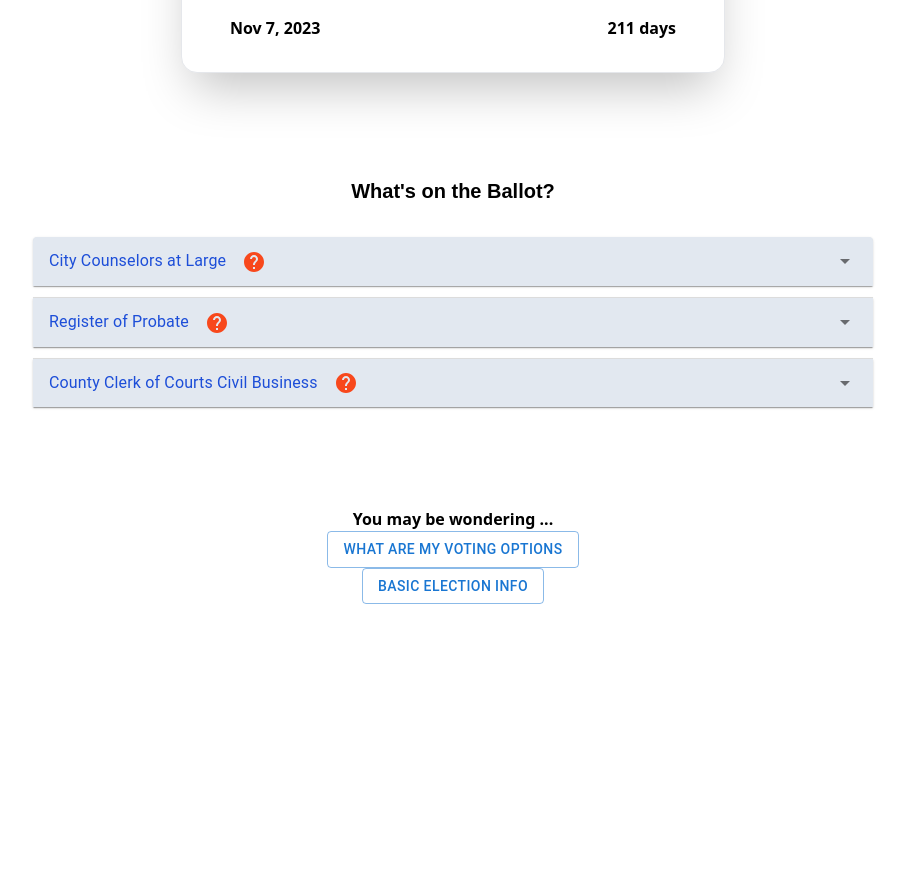
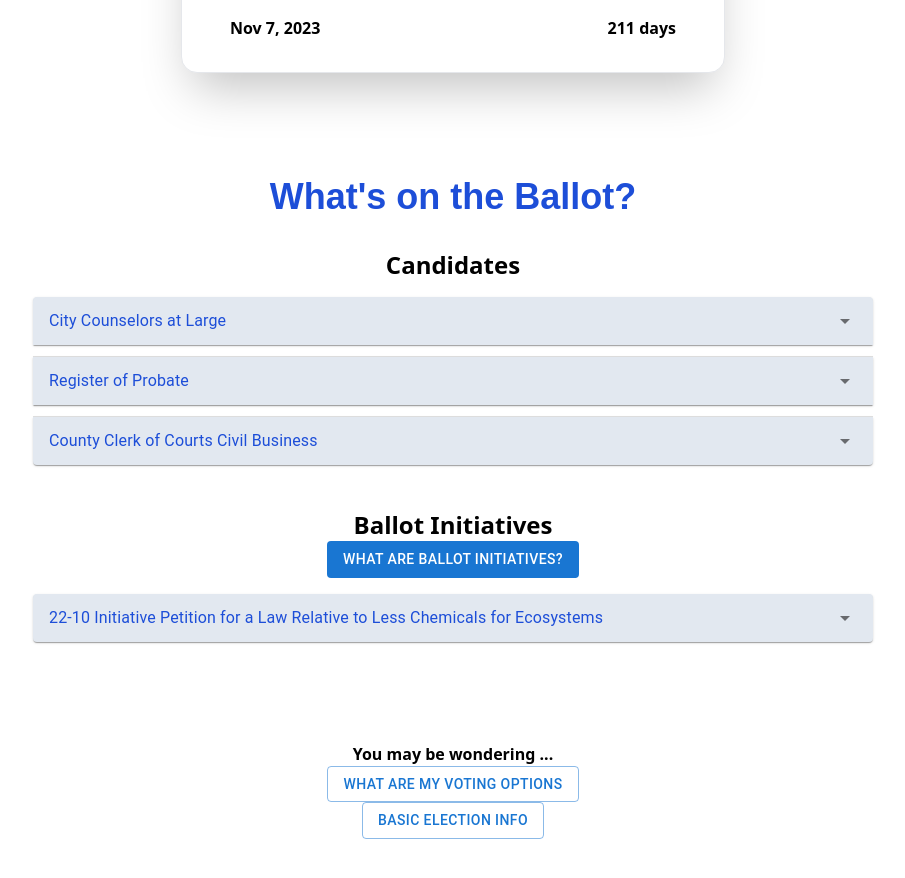
Before and after one commit to BU-Spark/pitne-voter-app, a Next.js app in the folder client/: page /ballotInfo in a window 1280 px wide. Shown: the part 620-1498 px from the top of the page, without its empty margins (187-1092 px from the left). Before the commit the page ends 1264 px from the top, so only its background shows below. Built offline with nearby package versions, Linux system fonts and the light colour scheme.

Commit message:
start of ballot initiatives work (rest will be done by Arshnoor)

```diff
--- /dev/null
+++ b/client/src/pages/ballotInfo/ballotInitDropDown.tsx
@@ -0,0 +1,47 @@
+import * as React from 'react';
+import Accordion from '@mui/material/Accordion';
+import AccordionSummary from '@mui/material/AccordionSummary';
+import AccordionDetails from '@mui/material/AccordionDetails';
+import Typography from '@mui/material/Typography';
+import ArrowDropDownIcon from '@mui/icons-material/ArrowDropDown';
+import { ballotInitData } from '@/utliity/BallotInfo/ballotInitData'
+import { Card, CardContent } from '@mui/material';
+
+
+export default function BallotInitDropDown() {
+    return (
+        <div className='p-4 text-center w-full sm:w-3/4 ' style={{ paddingLeft: '24px', paddingRight: '24px' }} >
+            {ballotInitData.map((item, index) => (
+                <Accordion key={index} sx={{ backgroundColor: '#e2e8f0', marginBottom: '12px' }}>
+                    <AccordionSummary
+                        expandIcon={<ArrowDropDownIcon />}
+                        aria-controls={`panel${index + 1}-content`}
+                        id={`panel${index + 1}-header`}
+                    >
+                        <Typography className='text-blue-700 text-lg'>{item.title}</Typography>
+                    </AccordionSummary>
+
+                    <AccordionDetails>
+                        <div className='text-lg'>
+                            <Typography className='text-lg underline'>Proponent's Contact:</Typography>
+                            {item.content.proponent.name}<br/>
+                            {item.content.proponent.email}<br/>
+                            {item.content.proponent.phone}<br/>
+                        </div>
+
+                        <Card className='my-8' sx={{ minWidth: 275 }}>
+                            <CardContent>
+                                <Typography className='text-xl underline'>What is a vote YES?</Typography>
+                                <ul className='list-disc list-outside text-lg pr-8 text-left pl-16 py-2'>
+                                    {/* NOTE: BELOW BULLETS SHOULD BE CHANGED TO A MAPPING (NOT HARDCODED NUMBER) */}
+                                    <li>{item.content.yes.bullet1}</li>
+                                    <li>{item.content.yes.bullet2}</li>
+                                </ul>
+                            </CardContent>
+                        </Card>
+                    </AccordionDetails>
+                </Accordion>
+            ))}
+        </div>
+    )
+}
--- a/client/src/pages/ballotInfo/dropDown.tsx
+++ b/client/src/pages/ballotInfo/dropDown.tsx
@@ -6,23 +6,10 @@ import Typography from '@mui/material/Typography';
 import ArrowDownwardIcon from '@mui/icons-material/ArrowDownward';
 import ArrowDropDownIcon from '@mui/icons-material/ArrowDropDown';
 import PeopleCard from './peopleCard';
-import HelpIcon from '@mui/icons-material/Help';
 import { dropDownData } from '@/utliity/BallotInfo/dropDownData'
-import PopUpBox from './popUpBox';
-import { useState } from 'react';
 
 
 export default function DropDown() {
-    const [open, setOpen] = useState(false);
-
-    const handleClickOpen = () => {
-        setOpen(true);
-    };
-
-    const handleClose = () => {
-        setOpen(false);
-    };
-
     return (
         <div className='p-4 text-center w-full sm:w-3/4 ' style={{ paddingLeft: '24px', paddingRight: '24px' }} >
             {dropDownData.map((item, index) => (
@@ -32,10 +19,13 @@ export default function DropDown() {
                         aria-controls={`panel${index + 1}-content`}
                         id={`panel${index + 1}-header`}
                     >
-                        <Typography sx={{ color: '#1d4ed8' }}>{item.title}<HelpIcon sx={{ ml: 2, color: '#F8481C', borderRadius: '50%' }} onClick={handleClickOpen} /></Typography>
+                        <Typography className='text-blue-700 text-lg'>{item.title}</Typography>
                     </AccordionSummary>
 
                     <AccordionDetails>
+                        {/* Description of the role (NOTE: WILL NEED TO MAKE THIS DYNAMIC AS WELL)*/}
+                        <Typography className='mx-4 mb-8 text-lg'>Councilors are elected every two years by the citizens of Boston. The council is made up of four at-large councilors that represent the entire city, and nine district councilors that represent specific areas of the city. The City Council serves as a link between the citizens of Boston and their municipal government.</Typography>
+
                         {/* Map over the content of each item */}
                         {Object.values(item.content).map((person, idx) => (
                             <div key={idx} className='m-4'>
@@ -45,9 +35,6 @@ export default function DropDown() {
                     </AccordionDetails>
                 </Accordion>
             ))}
-            <div className='rounded-xl'>
-                <PopUpBox open={open} onClose={handleClose} /> {/* Add the PopUpBox component */}
-            </div>
         </div>
     )
 }
--- a/client/src/pages/ballotInfo/index.tsx
+++ b/client/src/pages/ballotInfo/index.tsx
@@ -3,10 +3,10 @@ import { Box, TextField } from "@mui/material";
 import Checkbox from '@mui/material/Checkbox';
 import * as React from 'react';
 import DropDown from './dropDown';
-import HelpIcon from '@mui/icons-material/Help';
 import BoxAddress from "./boxAddress";
 import NavBar from "@/components/nav/NavBar";
-
+import BallotInitDropDown from "./ballotInitDropDown";
+import ButtonFillEx from "@/components/button/ButtonFillEx";
 
 
 
@@ -21,19 +21,20 @@ export default function BallotInfo() {
         <div className=''>
             <NavBar />
 
+            {/* Header */}
             <div className='p-4 text-center '>
                 <h1 className='text-blue-700 font-bold text-6xl '>Ballot Info</h1>
                 <h1 className='font-semibold text-xl p-5 mt-2' >Explore the elections, candidates, and crucial issues
                     personalized to your community.</h1>
             </div>
 
+            {/* Address form */}
             <div className='flex flex-col justify-center items-center p-2'>
                 <BoxAddress />
                 <ButtonFill name='Submit Address' link='/submitAddress' variant='outlined' className='p-4 mt-4 rounded-full bg-white text-blue-700 border-blue-800  hover:bg-blue-100' />
-
             </div>
 
-
+            {/* Election checkbox card */}
             <div className='grid grid-cols-4'>
                 <div className='md:col-span-1 hidden md:block'>
                 </div>
@@ -67,23 +68,24 @@ export default function BallotInfo() {
                 </div>
             </div>
 
+            {/* What's on the Ballot dropdown */}
+            <div className='flex flex-col justify-center items-center p-8 my-6'>
+                <h1 className='font-bold text-center mx-6 my-4 text-4xl text-blue-700' style={{ fontFamily: 'Arial, sans-serif' }}><strong>What&apos;s on the Ballot?</strong></h1>
 
-            <div className='flex flex-col justify-center items-center p-8 my-6'>
-                <h1 className='font-semibold text-center mx-6 my-4 text-xl' style={{ fontFamily: 'Arial, sans-serif' }}><strong>What&apos;s on the Ballot?</strong></h1>
+                <h1 className='font-semibold text-left text-2xl mt-4'>Candidates</h1>
                 <DropDown ></DropDown>
+
+                <h1 className='font-semibold text-left text-2xl mt-4'>Ballot Initiatives</h1>
+                <ButtonFillEx name='What are Ballot Initiatives?' link='https://ballotpedia.org/Ballot_initiative' className='p-3 m-4 rounded-full bg-blue-700 text-white'/>
+                <BallotInitDropDown />
             </div>
 
+            {/* Footer */}
             <div className='flex flex-col justify-center items-center p-4 text-center my-6'>
                 <h1 className='font-semibold text-l'>You may be wondering ...</h1>
                 <ButtonFill name='What are my Voting Options' link='/votingOptions' variant='outlined' className='p-4 m-4 rounded-full bg-white text-blue-700 border-blue-800  hover:bg-gray-100' />
                 <ButtonFill name='Basic Election Info' link='/upcomingElections' variant='outlined' className='p-4 m-4 rounded-full bg-white text-blue-700 border-blue-800  hover:bg-gray-100' />
-
             </div>
-
-
         </div>
-
-
-
     )
 }
--- /dev/null
+++ b/client/src/utliity/BallotInfo/ballotInitData.ts
@@ -0,0 +1,22 @@
+// Data for the Ballot Initiatives
+
+export const ballotInitData = [
+    {
+        title: "22-10 Initiative Petition for a Law Relative to Less Chemicals for Ecosystems",
+        content: {
+            proponent: {
+                name: 'Kirstin Beatty',
+                email: 'elm@lasttreelaws.com',
+                phone: '413-536-3505'
+            },
+            yes: {
+                bullet1: 'Restrict all pesticides, herbicides, and fertilizer, whether allowed or prohibited, within 75 feet of a water body or wetland, except as expressly defined for the larvacide in the mosquito management program that follows.',
+                bullet2: 'Require that products, including but not limited to pesticides, food, and cosmetics, sold in the Commonwealth meet the chemical safety standards established by the European Union',
+            },
+            no: {
+                bullet1: 'Not restrict pesticides, herbicides, and fertilizer to 75 feel of any waterway',
+                bullet2: 'Not require that products sold in the Commonwealth meet the chemical safety standards established by the European Union'
+            }
+        }
+    },
+]
```
